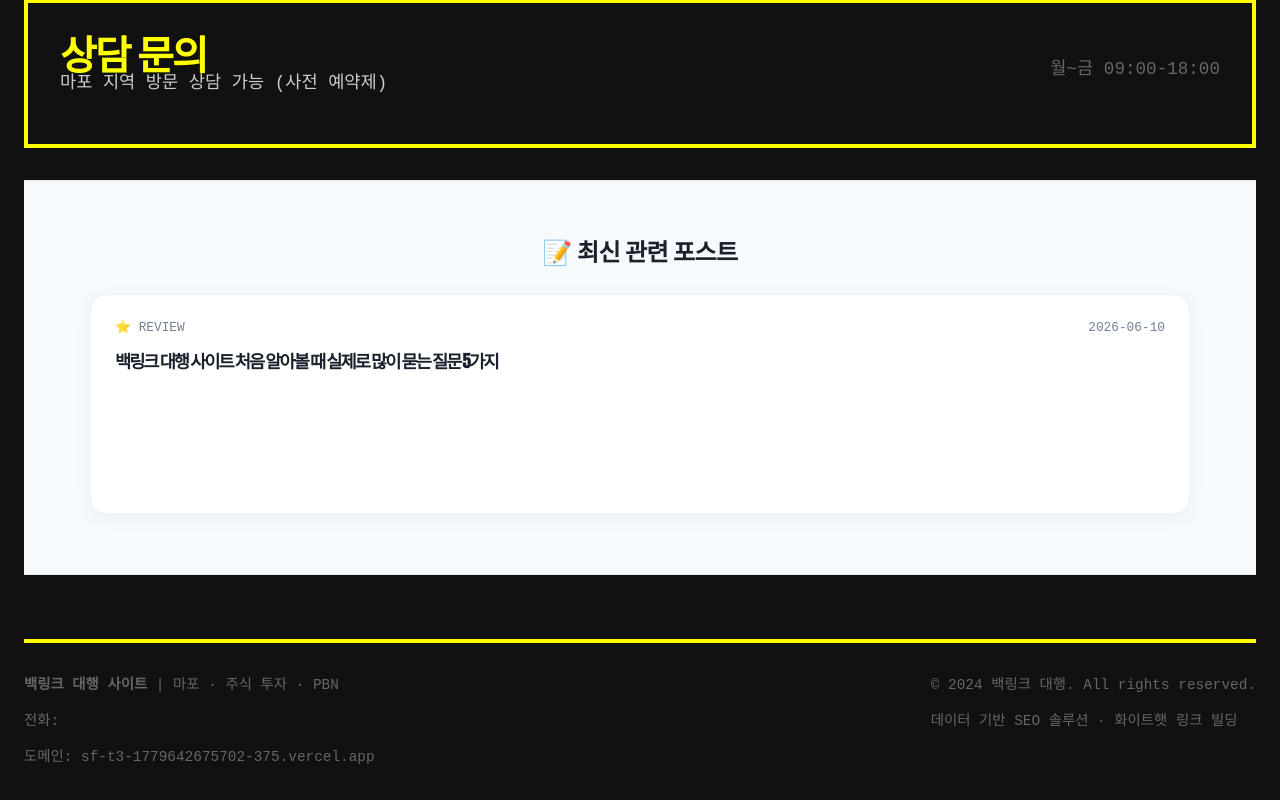
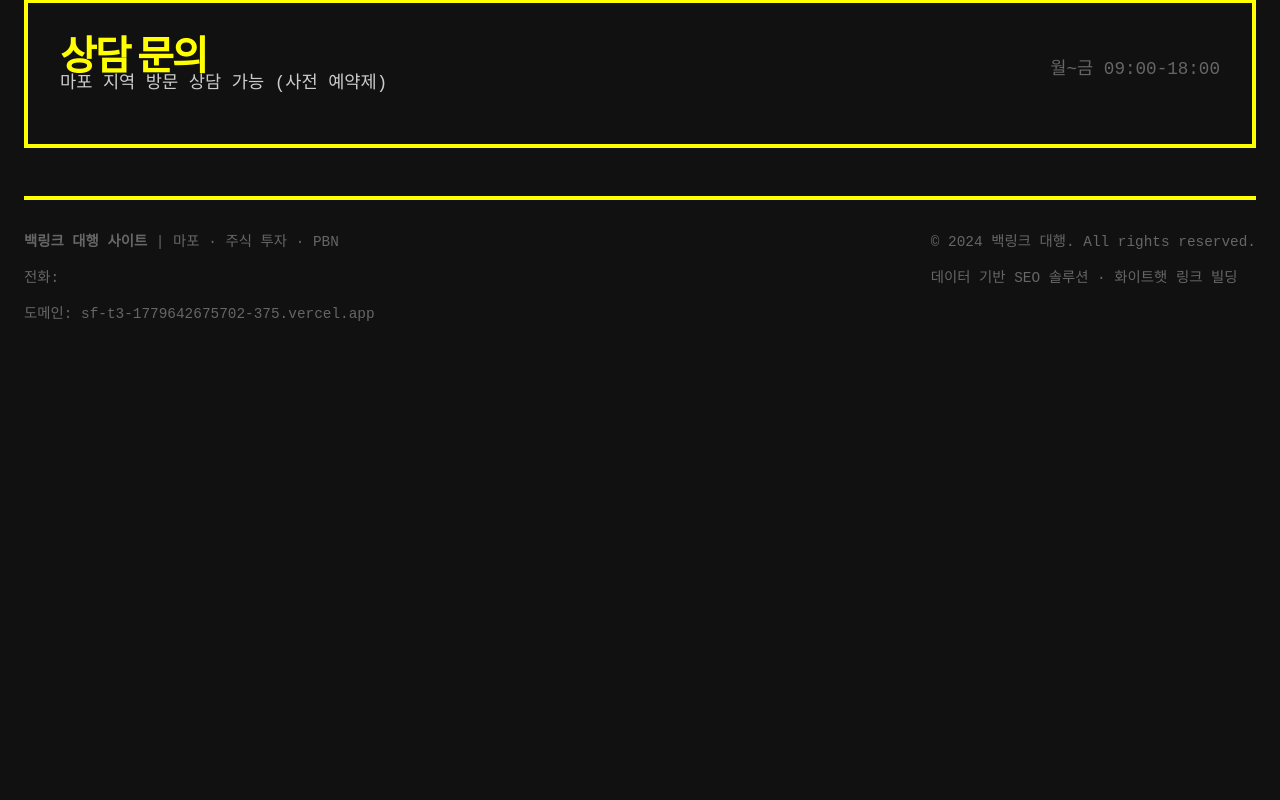
Before and after one commit to mqlwmsltm-arch/bp-sf-t3-1779642675702-375, a plain HTML site: page index.html in a window 1280 px wide. Shown: the part 2264-3064 px from the top of the page. After the commit the page ends 2660 px from the top, so only its background shows below. Drawn offline with Linux system fonts and the light colour scheme.

Commit message:
deploy: garbage-free snapshot 2026-08-10T05:29:33.136Z

```diff
--- a/index.html
+++ b/index.html
@@ -418,23 +418,7 @@
 
 
 <!-- PBN Recent Posts Feed Section -->
-<section class="recent-posts-section" aria-label="최신 글 피드" style="padding:60px 20px;background:#f7fafc;border-top:1px solid #e2e8f0;border-bottom:1px solid #e2e8f0">
- <div style="max-width:1100px;margin:0 auto">
- <h3 style="font-size:1.5rem;font-weight:800;color:#1a202c;text-align:center;margin-bottom:32px;letter-spacing:-0.025em">📝 최신 관련 포스트</h3>
- <div style="display:grid;grid-template-columns:repeat(auto-fit,minmax(300px,1fr));gap:24px">
 
- <article class="recent-post-card" style="background:#ffffff;border-radius:16px;padding:24px;box-shadow:0 4px 20px rgba(0,0,0,0.04);border:1px solid #edf2f7;transition:transform 0.3s ease,box-shadow 0.3s ease;display:flex;flex-direction:column;justify-content:space-between;min-height:220px" onmouseover="this.style.transform='translateY(-5px)';this.style.boxShadow='0 12px 24px rgba(0,0,0,0.08)'" onmouseout="this.style.transform='none';this.style.boxShadow='0 4px 20px rgba(0,0,0,0.04)'">
- <div>
- <div style="display:flex;justify-content:space-between;align-items:center;margin-bottom:12px;font-size:0.8rem;color:#718096">
- <span>⭐ REVIEW</span>
- <time datetime="2026-06-10">2026-06-10</time>
- </div>
- <h4 style="font-size:1.1rem;font-weight:700;color:#1a202c;margin-bottom:8px;line-height:1.4">백링크 대행 사이트 처음 알아볼 때 실제로 많이 묻는 질문 5가지</h4>
-
-</article>
- </div>
- </div>
-</section>
 <footer>
  <div>
  <p><strong>백링크 대행 사이트</strong> | 마포 · 주식 투자 · PBN</p>
```
